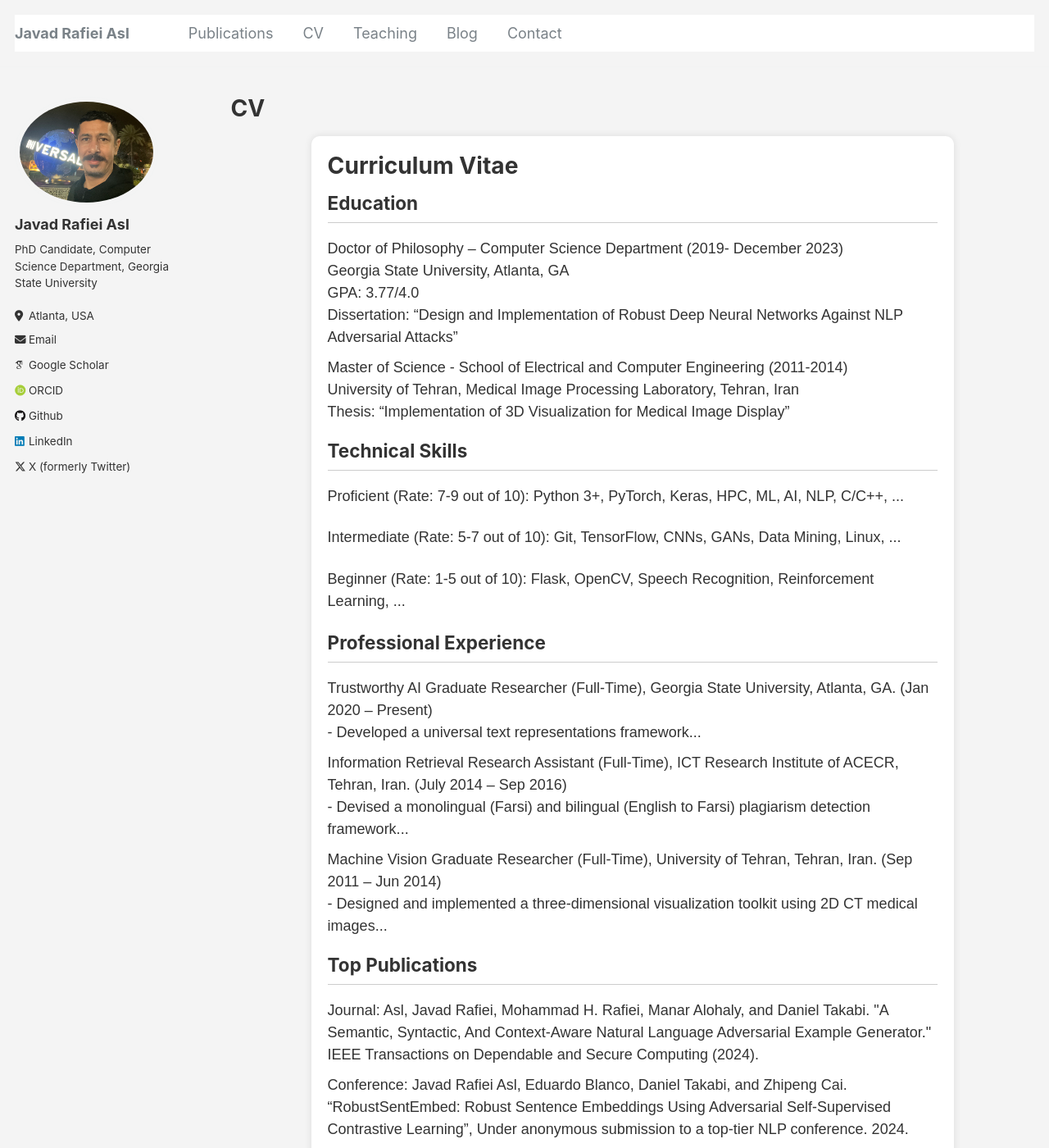
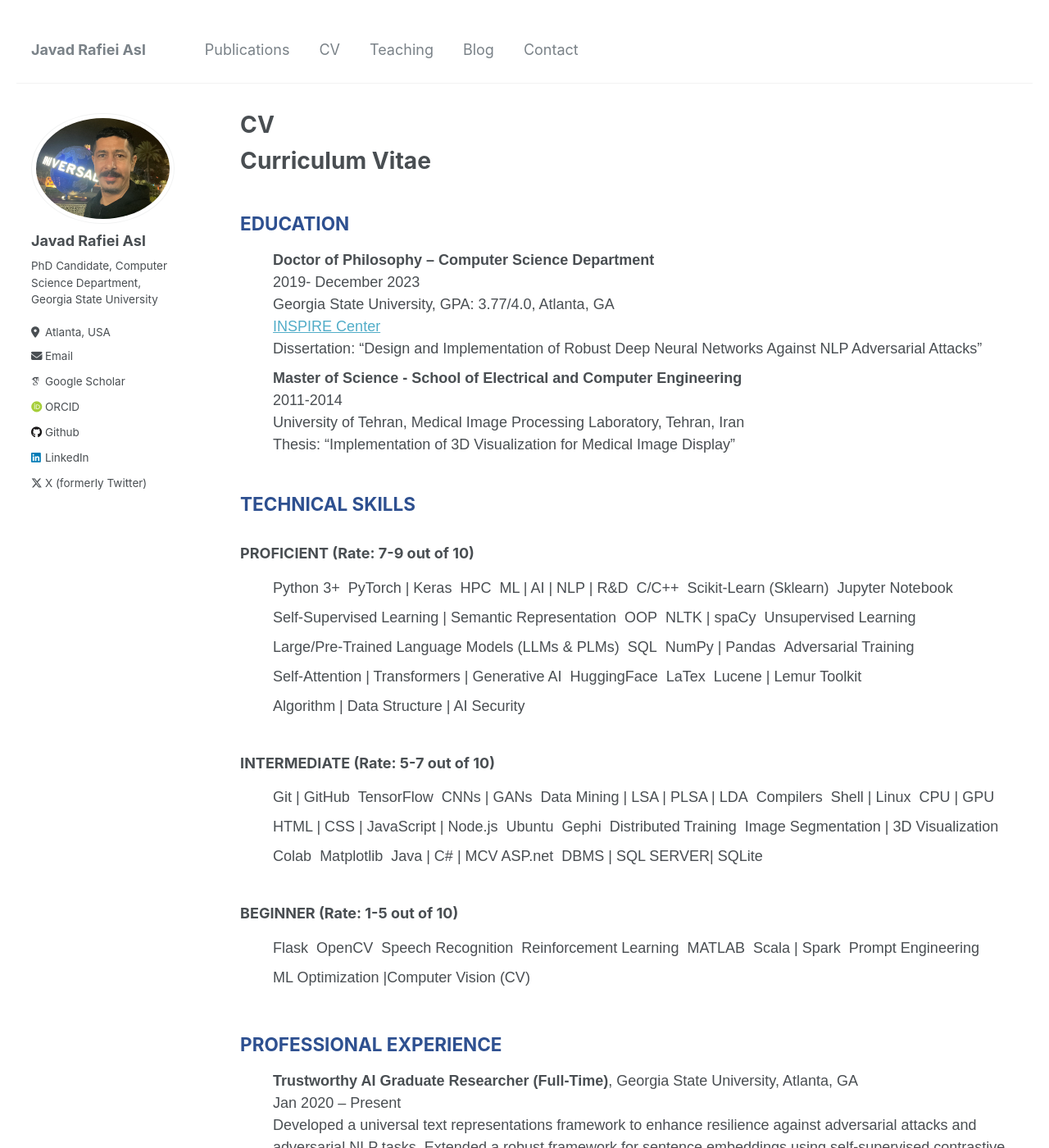
Before and after one commit to jasl1/jasl1.github.io, a Jekyll site: the page built from _pages/cv.md, in a window 1280 px wide and 1400 px high. Shown: the whole window at 82% size. Built offline with Jekyll 4.4.1, drawn with Linux system fonts in a browser that asks for light colours; some web fonts are replaced; some of the changed text lies outside the part shown.

Commit message:
Update cv.md

```diff
--- a/_pages/cv.md
+++ b/_pages/cv.md
@@ -12,108 +12,105 @@ redirect_from:
 <head>
     <meta charset="UTF-8">
     <meta name="viewport" content="width=device-width, initial-scale=1.0">
-    <title>CV Menu</title>
+    <title>CV - Javad Rafiei Asl</title>
     <style>
-        body {
-            font-family: Arial, sans-serif;
-            margin: 0;
-            padding: 0;
-            background-color: #f4f4f4;
-            color: #333;
-        }
-        .container {
-            width: 80%;
-            margin: auto;
-            padding: 20px;
-            background-color: #fff;
-            border-radius: 10px;
-            box-shadow: 0 0 10px rgba(0, 0, 0, 0.1);
-            margin-top: 20px;
-        }
-        h1, h2, h3 {
-            margin-top: 0;
-        }
-        .section {
-            margin-bottom: 20px;
-        }
-        .section h2 {
-            border-bottom: 1px solid #ccc;
-            padding-bottom: 10px;
-        }
-        .section ul {
-            list-style: none;
-            padding: 0;
-        }
-        .section ul li {
-            margin-bottom: 10px;
-        }
+        body { font-family: Arial, sans-serif; margin: 20px; }
+        h2 { color: #2E5090; }
+        ul { list-style-type: none; }
+        li { margin-bottom: 10px; }
+        .section { margin-bottom: 20px; }
+        .skills li { display: inline-block; margin-right: 10px; }
+        .rating { font-size: 0.8em; }
     </style>
 </head>
 <body>
-    <div class="container">
-        <h1>Curriculum Vitae</h1>
-
-        <div class="section">
-            <h2>Education</h2>
-            <ul>
-                <li>Doctor of Philosophy – Computer Science Department (2019- December 2023)<br>
-                    Georgia State University, Atlanta, GA<br>
-                    GPA: 3.77/4.0<br>
-                    Dissertation: “Design and Implementation of Robust Deep Neural Networks Against NLP Adversarial Attacks”
-                </li>
-                <li>Master of Science - School of Electrical and Computer Engineering (2011-2014)<br>
-                    University of Tehran, Medical Image Processing Laboratory, Tehran, Iran<br>
-                    Thesis: “Implementation of 3D Visualization for Medical Image Display”
-                </li>
-            </ul>
-        </div>
-
-        <div class="section">
-            <h2>Technical Skills</h2>
-            <p>Proficient (Rate: 7-9 out of 10): Python 3+, PyTorch, Keras, HPC, ML, AI, NLP, C/C++, ...</p>
-            <p>Intermediate (Rate: 5-7 out of 10): Git, TensorFlow, CNNs, GANs, Data Mining, Linux, ...</p>
-            <p>Beginner (Rate: 1-5 out of 10): Flask, OpenCV, Speech Recognition, Reinforcement Learning, ...</p>
-        </div>
-
-        <div class="section">
-            <h2>Professional Experience</h2>
-            <ul>
-                <li>Trustworthy AI Graduate Researcher (Full-Time), Georgia State University, Atlanta, GA. (Jan 2020 – Present)<br>
-                    - Developed a universal text representations framework...<br>
-                </li>
-                <li>Information Retrieval Research Assistant (Full-Time), ICT Research Institute of ACECR, Tehran, Iran. (July 2014 – Sep 2016)<br>
-                    - Devised a monolingual (Farsi) and bilingual (English to Farsi) plagiarism detection framework...
-                </li>
-                <li>Machine Vision Graduate Researcher (Full-Time), University of Tehran, Tehran, Iran. (Sep 2011 – Jun 2014)<br>
-                    - Designed and implemented a three-dimensional visualization toolkit using 2D CT medical images...
-                </li>
-            </ul>
-        </div>
-
-        <div class="section">
-            <h2>Top Publications</h2>
-            <ul>
-                <li>Journal: Asl, Javad Rafiei, Mohammad H. Rafiei, Manar Alohaly, and Daniel Takabi. "A Semantic, Syntactic, And Context-Aware Natural Language Adversarial Example Generator." IEEE Transactions on Dependable and Secure Computing (2024).</li>
-                <li>Conference: Javad Rafiei Asl, Eduardo Blanco, Daniel Takabi, and Zhipeng Cai. “RobustSentEmbed: Robust Sentence Embeddings Using Adversarial Self-Supervised Contrastive Learning”, Under anonymous submission to a top-tier NLP conference. 2024.</li>
-            </ul>
-        </div>
-
-        <div class="section">
-            <h2>Teaching Experience</h2>
-            <ul>
-                <li>Georgia State University:<br>
-                    - Lab Teacher Assistant for Data Structure Course, Fall 2019, Fall 2020, Fall 2021<br>
-                    - Lab Teacher Assistant for System-level programming Course, Spring 2020, Spring 2021<br>
-                    - Teacher Assistant for Web Programming Course, Summer 2019
-                </li>
-                <li>University of Applied Science and Technology, Tehran, Iran:<br>
-                    - Lecturer, Text Mining and Analytics, Fall 2016<br>
-                    - Lecturer, Client-Side Programming, Spring 2016
-                </li>
-                <li>University of Tabriz, Tabriz, Iran:<br>
-                    - Teacher Assistant, Introduction to Automata Theory, Languages & Computation, Spring 2009
-                </li>
-            </ul>
-        </div>
+    <h1>Curriculum Vitae</h1>
+    <div class="section">
+        <h2>EDUCATION</h2>
+        <ul>
+            <li><strong>Doctor of Philosophy – Computer Science Department</strong><br>2019- December 2023<br>Georgia State University, GPA: 3.77/4.0, Atlanta, GA<br><a href="https://inspire.gsu.edu/">INSPIRE Center</a><br>Dissertation: “Design and Implementation of Robust Deep Neural Networks Against NLP Adversarial Attacks”</li>
+            <li><strong>Master of Science - School of Electrical and Computer Engineering</strong><br>2011-2014<br>University of Tehran, Medical Image Processing Laboratory, Tehran, Iran<br>Thesis: “Implementation of 3D Visualization for Medical Image Display”</li>
+        </ul>
+    </div>
+    <div class="section">
+        <h2>TECHNICAL SKILLS</h2>
+        <h3>PROFICIENT (Rate: 7-9 out of 10)</h3>
+        <ul class="skills">
+            <li>Python 3+</li>
+            <li>PyTorch | Keras</li>
+            <li>HPC</li>
+            <li>ML | AI | NLP | R&D</li>
+            <li>C/C++</li>
+            <li>Scikit-Learn (Sklearn)</li>
+            <li>Jupyter Notebook</li>
+            <li>Self-Supervised Learning | Semantic Representation</li>
+            <li>OOP</li>
+            <li>NLTK | spaCy</li>
+            <li>Unsupervised Learning</li>
+            <li>Large/Pre-Trained Language Models (LLMs & PLMs)</li>
+            <li>SQL</li>
+            <li>NumPy | Pandas</li>
+            <li>Adversarial Training</li>
+            <li>Self-Attention | Transformers | Generative AI</li>
+            <li>HuggingFace</li>
+            <li>LaTex</li>
+            <li>Lucene | Lemur Toolkit</li>
+            <li>Algorithm | Data Structure | AI Security</li>
+        </ul>
+        <h3>INTERMEDIATE (Rate: 5-7 out of 10)</h3>
+        <ul class="skills">
+            <li>Git | GitHub</li>
+            <li>TensorFlow</li>
+            <li>CNNs | GANs</li>
+            <li>Data Mining | LSA | PLSA | LDA</li>
+            <li>Compilers</li>
+            <li>Shell | Linux</li>
+            <li>CPU | GPU</li>
+            <li>HTML | CSS | JavaScript | Node.js</li>
+            <li>Ubuntu</li>
+            <li>Gephi</li>
+            <li>Distributed Training</li>
+            <li>Image Segmentation | 3D Visualization</li>
+            <li>Colab</li>
+            <li>Matplotlib</li>
+            <li>Java | C# | MCV ASP.net</li>
+            <li>DBMS | SQL SERVER| SQLite</li>
+        </ul>
+        <h3>BEGINNER (Rate: 1-5 out of 10)</h3>
+        <ul class="skills">
+            <li>Flask</li>
+            <li>OpenCV</li>
+            <li>Speech Recognition</li>
+            <li>Reinforcement Learning</li>
+            <li>MATLAB</li>
+            <li>Scala | Spark</li>
+            <li>Prompt Engineering</li>
+            <li>ML Optimization |Computer Vision (CV)</li>
+        </ul>
+    </div>
+    <div class="section">
+        <h2>PROFESSIONAL EXPERIENCE</h2>
+        <ul>
+            <li><strong>Trustworthy AI Graduate Researcher (Full-Time)</strong>, Georgia State University, Atlanta, GA<br>Jan 2020 – Present<br>Developed a universal text representations framework to enhance resilience against adversarial attacks and adversarial NLP tasks. Extended a robust framework for sentence embeddings using self-supervised contrastive pre-training. Designed and implemented a semantic, syntactic, and context-aware generator for natural language adversarial examples.</li>
+            <li><strong>Information Retrieval Research Assistant (Full-Time)</strong>, ICT Research Institute of ACECR, Tehran, Iran<br>July 2014 – Sep 2016<br>Devised a monolingual (Farsi) and bilingual (English to Farsi) plagiarism detection framework for scientific papers and theses. Crafted a source retrieval module for scientific plagiarism detection, implementing an effective keyword extraction method. Achieved third place in the international competition of plagiarism detection: source retrieval, PAN 2015.</li>
+            <li><strong>Machine Vision Graduate Researcher (Full-Time)</strong>, University of Tehran, Tehran, Iran<br>Sep 2011 – Jun 2014<br>Designed and implemented a three-dimensional visualization toolkit using 2D CT medical images.</li>
+        </ul>
+    </div>
+    <div class="section">
+        <h2>TOP PUBLICATIONS</h2>
+        <ul>
+            <li>JOURNAL<br>Asl, Javad Rafiei, Mohammad H. Rafiei, Manar Alohaly, and Daniel Takabi. "A Semantic, Syntactic, And Context-Aware Natural Language Adversarial Example Generator." IEEE Transactions on Dependable and Secure Computing (2024), doi: 10.1109/TDSC.2024.3359817.</li>
+            <li>Rafiei-Asl, Javad, and Ahmad Nickabadi. "TSAKE: A topical and structural automatic keyphrase extractor." Applied soft computing 58 (2017), doi: 10.1016/j.asoc.2017.05.014.</li>
+            <li>CONFERENCE<br>Asl, Javad Rafiei, Eduardo Blanco, and Daniel Takabi. "RobustEmbed: Robust Sentence Embeddings Using Self-Supervised Contrastive Pre-Training." In The 2023 Conference on Empirical Methods in Natural Language Processing. 2023.</li>
+            <li>Rafiei Asl, Javad, Salar Mohtaj, Vahid Zarrabi, and Habibollah Asghari. "Source retrieval plagiarism detection based on noun phrase and keyword phrase extraction—Notebook for PAN at CLEF 2015." In Proceedings of the Conference and Labs of the Evaluation Forum and Workshop (CLEF’15). 2015.</li>
+        </ul>
+    </div>
+    <div class="section">
+        <h2>TEACHING EXPERIENCE</h2>
+        <ul>
+            <li>Georgia State University<br>Lab Teacher Assistant for Data Structure Course, Fall 2019, Fall 2020, Fall 2021<br>Lab Teacher Assistant for System-level programming Course, Spring 2020, Spring 2021<br>Teacher Assistant for Web Programming Course, Summer 2019</li>
+            <li>University of Applied Science and Technology, Tehran, Iran<br>Lecturer, Text Mining and Analytics, Fall 2016<br>Lecturer, Client-Side Programming, Spring 2016</li>
+            <li>University of Tabriz, Tabriz, Iran<br>Teacher Assistant, Introduction to Automata Theory, Languages & Computation, Spring 2009</li>
+        </ul>
     </div>
 </body>
```
